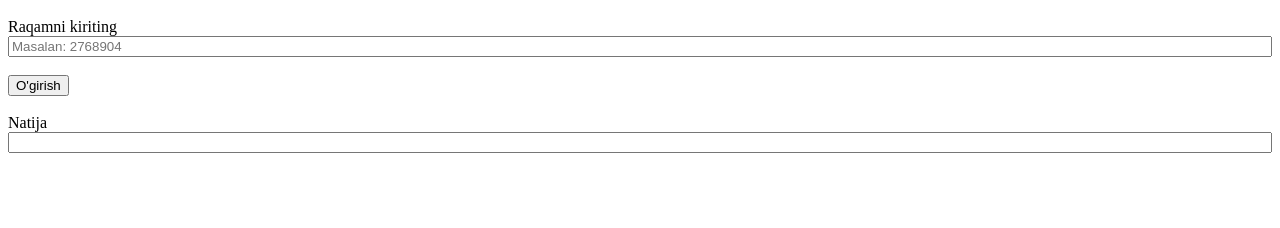
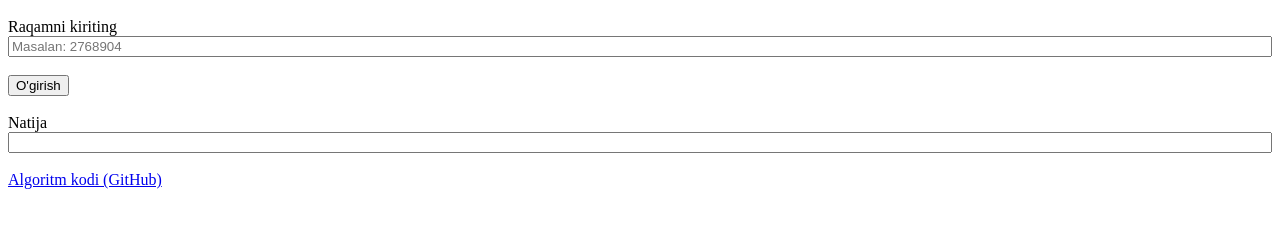
Before and after one commit to juraevuz/num2textuz, a plain HTML site: page index.html in a window 1280 px wide. Shown: the part 48-276 px from the top of the page. Drawn offline with Linux system fonts and the light colour scheme.

Commit message:
Update index.html

```diff
--- a/index.html
+++ b/index.html
@@ -16,5 +16,8 @@
 		<label>Natija</label>
 		<br>
 		<input id="result" style="width:100%;"/>
+		<br>
+		<br>
+		<a href="https://github.com/juraevuz/num2textuz">Algoritm kodi (GitHub)</a>
 	</body>
 </html>
```
